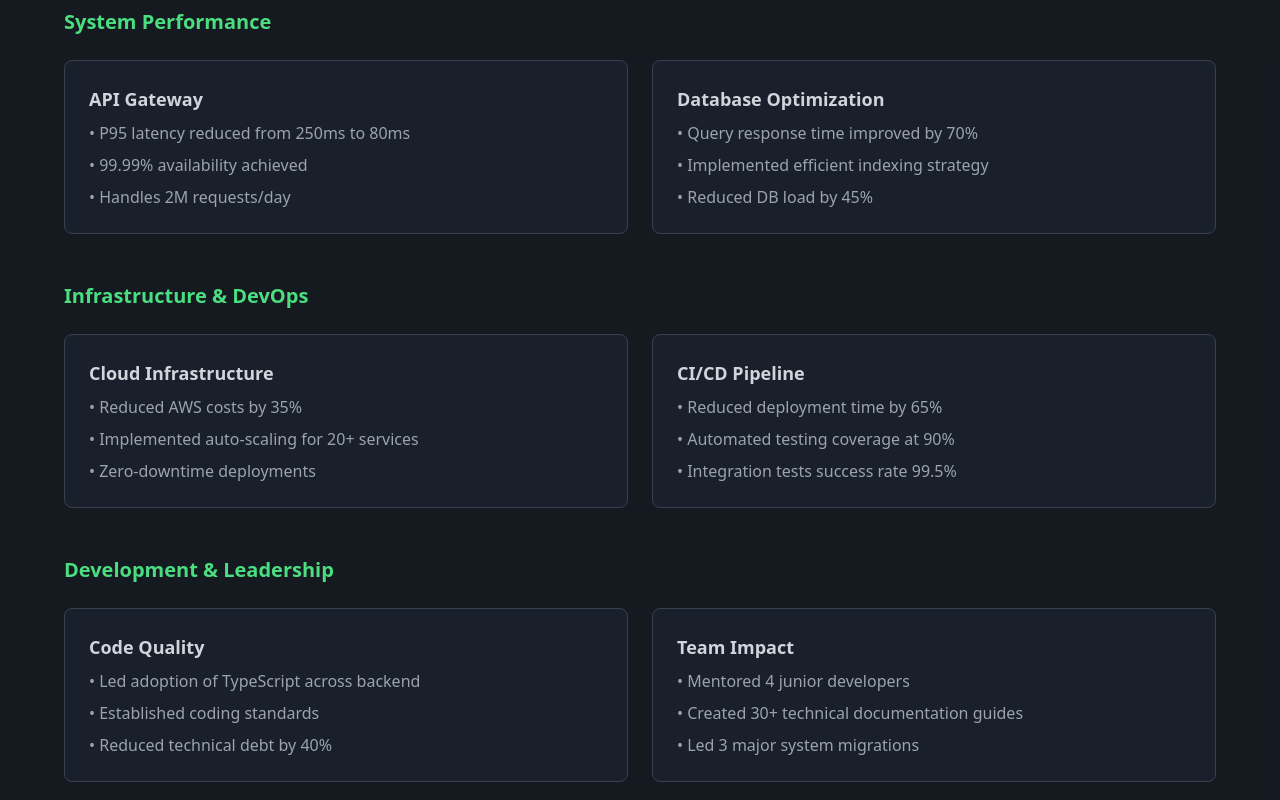
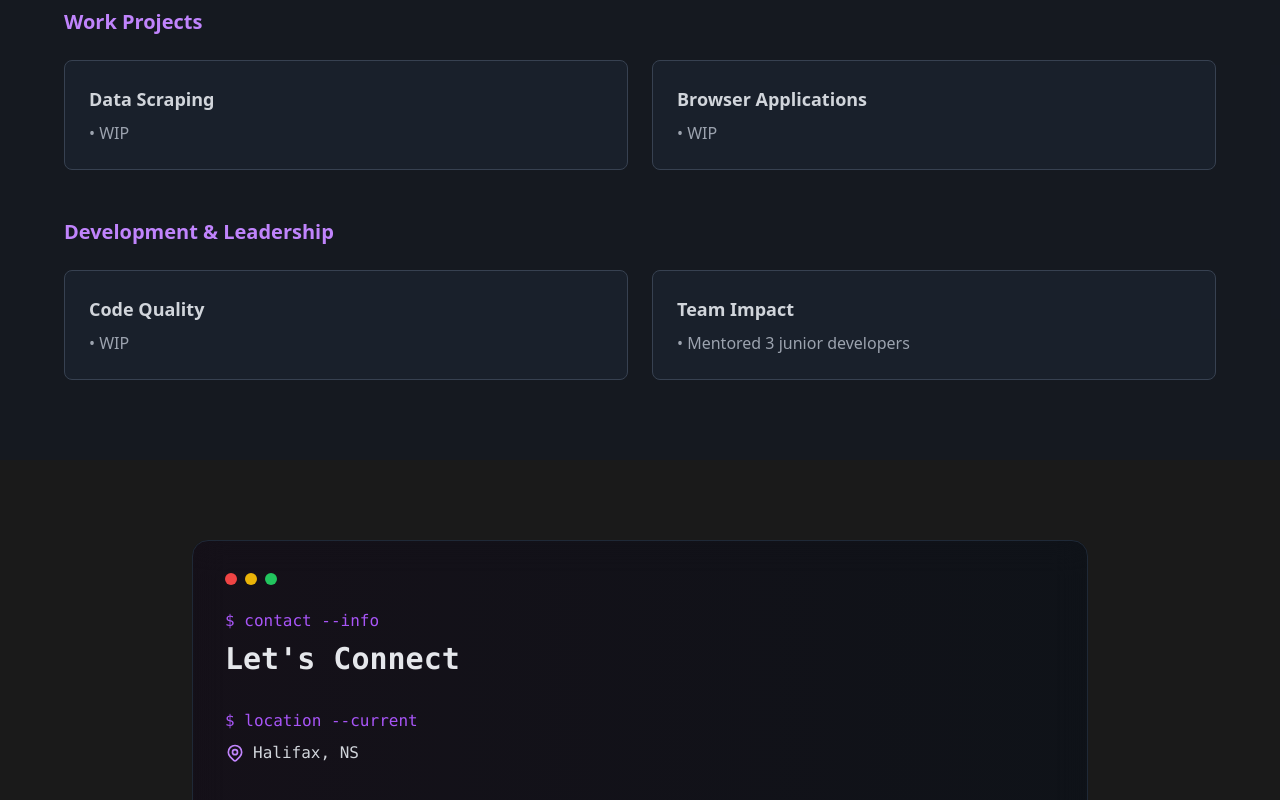
Before and after one commit to CalebMorrison/portfolio, a Next.js app: page / in a window 1280 px wide. Shown: the part 1460-2260 px from the top of the page. Built offline with nearby package versions, Linux system fonts and the light colour scheme.

Commit message:
updating sections to more suit my format

```diff
--- a/app/components/SystemArchitecture.tsx
+++ b/app/components/PersonalProjects.tsx
@@ -7,7 +7,7 @@ export default function SystemArchitecture() {
 		<section className="py-20 px-4">
 			<div className="max-w-6xl mx-auto">
 				<motion.h2 initial={{ opacity: 0 }} whileInView={{ opacity: 1 }} viewport={{ once: true }} className="text-3xl font-bold mb-12 text-center">
-					System Architecture & Projects
+					Personal Projects
 				</motion.h2>
 
 				<div className="grid grid-cols-1 gap-8">
--- a/app/components/TechnicalMetrics.tsx
+++ /dev/null
@@ -1,116 +0,0 @@
-'use client';
-
-import { motion } from 'framer-motion';
-
-export default function TechnicalMetrics() {
-	return (
-		<section className="py-20 px-4 bg-gray-900/50">
-			<div className="max-w-6xl mx-auto">
-				<motion.h2 initial={{ opacity: 0 }} whileInView={{ opacity: 1 }} viewport={{ once: true }} className="text-3xl font-bold mb-12 text-center">
-					Impact & Achievements
-				</motion.h2>
-
-				<div className="grid grid-cols-1 gap-12">
-					{/* System Performance */}
-					<div>
-						<h3 className="text-xl font-semibold mb-6 text-green-400">System Performance</h3>
-						<div className="grid grid-cols-1 md:grid-cols-2 gap-6">
-							<motion.div
-								initial={{ opacity: 0, scale: 0.95 }}
-								whileInView={{ opacity: 1, scale: 1 }}
-								viewport={{ once: true }}
-								className="bg-gray-800/50 rounded-lg p-6 border border-gray-700"
-							>
-								<h4 className="text-lg font-semibold text-gray-300">API Gateway</h4>
-								<ul className="mt-2 space-y-2 text-gray-400">
-									<li>• P95 latency reduced from 250ms to 80ms</li>
-									<li>• 99.99% availability achieved</li>
-									<li>• Handles 2M requests/day</li>
-								</ul>
-							</motion.div>
-							<motion.div
-								initial={{ opacity: 0, scale: 0.95 }}
-								whileInView={{ opacity: 1, scale: 1 }}
-								viewport={{ once: true }}
-								className="bg-gray-800/50 rounded-lg p-6 border border-gray-700"
-							>
-								<h4 className="text-lg font-semibold text-gray-300">Database Optimization</h4>
-								<ul className="mt-2 space-y-2 text-gray-400">
-									<li>• Query response time improved by 70%</li>
-									<li>• Implemented efficient indexing strategy</li>
-									<li>• Reduced DB load by 45%</li>
-								</ul>
-							</motion.div>
-						</div>
-					</div>
-
-					{/* Infrastructure & DevOps */}
-					<div>
-						<h3 className="text-xl font-semibold mb-6 text-green-400">Infrastructure & DevOps</h3>
-						<div className="grid grid-cols-1 md:grid-cols-2 gap-6">
-							<motion.div
-								initial={{ opacity: 0, scale: 0.95 }}
-								whileInView={{ opacity: 1, scale: 1 }}
-								viewport={{ once: true }}
-								className="bg-gray-800/50 rounded-lg p-6 border border-gray-700"
-							>
-								<h4 className="text-lg font-semibold text-gray-300">Cloud Infrastructure</h4>
-								<ul className="mt-2 space-y-2 text-gray-400">
-									<li>• Reduced AWS costs by 35%</li>
-									<li>• Implemented auto-scaling for 20+ services</li>
-									<li>• Zero-downtime deployments</li>
-								</ul>
-							</motion.div>
-							<motion.div
-								initial={{ opacity: 0, scale: 0.95 }}
-								whileInView={{ opacity: 1, scale: 1 }}
-								viewport={{ once: true }}
-								className="bg-gray-800/50 rounded-lg p-6 border border-gray-700"
-							>
-								<h4 className="text-lg font-semibold text-gray-300">CI/CD Pipeline</h4>
-								<ul className="mt-2 space-y-2 text-gray-400">
-									<li>• Reduced deployment time by 65%</li>
-									<li>• Automated testing coverage at 90%</li>
-									<li>• Integration tests success rate 99.5%</li>
-								</ul>
-							</motion.div>
-						</div>
-					</div>
-
-					{/* Development & Leadership */}
-					<div>
-						<h3 className="text-xl font-semibold mb-6 text-green-400">Development & Leadership</h3>
-						<div className="grid grid-cols-1 md:grid-cols-2 gap-6">
-							<motion.div
-								initial={{ opacity: 0, scale: 0.95 }}
-								whileInView={{ opacity: 1, scale: 1 }}
-								viewport={{ once: true }}
-								className="bg-gray-800/50 rounded-lg p-6 border border-gray-700"
-							>
-								<h4 className="text-lg font-semibold text-gray-300">Code Quality</h4>
-								<ul className="mt-2 space-y-2 text-gray-400">
-									<li>• Led adoption of TypeScript across backend</li>
-									<li>• Established coding standards</li>
-									<li>• Reduced technical debt by 40%</li>
-								</ul>
-							</motion.div>
-							<motion.div
-								initial={{ opacity: 0, scale: 0.95 }}
-								whileInView={{ opacity: 1, scale: 1 }}
-								viewport={{ once: true }}
-								className="bg-gray-800/50 rounded-lg p-6 border border-gray-700"
-							>
-								<h4 className="text-lg font-semibold text-gray-300">Team Impact</h4>
-								<ul className="mt-2 space-y-2 text-gray-400">
-									<li>• Mentored 4 junior developers</li>
-									<li>• Created 30+ technical documentation guides</li>
-									<li>• Led 3 major system migrations</li>
-								</ul>
-							</motion.div>
-						</div>
-					</div>
-				</div>
-			</div>
-		</section>
-	);
-}
--- /dev/null
+++ b/app/components/WorkProjectsAchievements.tsx
@@ -0,0 +1,75 @@
+'use client';
+
+import { motion } from 'framer-motion';
+
+export default function TechnicalMetrics() {
+	return (
+		<section className="py-20 px-4 bg-gray-900/50">
+			<div className="max-w-6xl mx-auto">
+				<motion.h2 initial={{ opacity: 0 }} whileInView={{ opacity: 1 }} viewport={{ once: true }} className="text-3xl font-bold mb-12 text-center">
+					Work Projects & Achievements
+				</motion.h2>
+
+				<div className="grid grid-cols-1 gap-12">
+					{/* Work Projects */}
+					<div>
+						<h3 className="text-xl font-semibold mb-6 text-purple-400">Work Projects</h3>
+						<div className="grid grid-cols-1 md:grid-cols-2 gap-6">
+							<motion.div
+								initial={{ opacity: 0, scale: 0.95 }}
+								whileInView={{ opacity: 1, scale: 1 }}
+								viewport={{ once: true }}
+								className="bg-gray-800/50 rounded-lg p-6 border border-gray-700"
+							>
+								<h4 className="text-lg font-semibold text-gray-300">Data Scraping</h4>
+								<ul className="mt-2 space-y-2 text-gray-400">
+									<li>• WIP</li>
+								</ul>
+							</motion.div>
+							<motion.div
+								initial={{ opacity: 0, scale: 0.95 }}
+								whileInView={{ opacity: 1, scale: 1 }}
+								viewport={{ once: true }}
+								className="bg-gray-800/50 rounded-lg p-6 border border-gray-700"
+							>
+								<h4 className="text-lg font-semibold text-gray-300">Browser Applications</h4>
+								<ul className="mt-2 space-y-2 text-gray-400">
+									<li>• WIP</li>
+								</ul>
+							</motion.div>
+						</div>
+					</div>
+
+					{/* Development & Leadership */}
+					<div>
+						<h3 className="text-xl font-semibold mb-6 text-purple-400">Development & Leadership</h3>
+						<div className="grid grid-cols-1 md:grid-cols-2 gap-6">
+							<motion.div
+								initial={{ opacity: 0, scale: 0.95 }}
+								whileInView={{ opacity: 1, scale: 1 }}
+								viewport={{ once: true }}
+								className="bg-gray-800/50 rounded-lg p-6 border border-gray-700"
+							>
+								<h4 className="text-lg font-semibold text-gray-300">Code Quality</h4>
+								<ul className="mt-2 space-y-2 text-gray-400">
+									<li>• WIP</li>
+								</ul>
+							</motion.div>
+							<motion.div
+								initial={{ opacity: 0, scale: 0.95 }}
+								whileInView={{ opacity: 1, scale: 1 }}
+								viewport={{ once: true }}
+								className="bg-gray-800/50 rounded-lg p-6 border border-gray-700"
+							>
+								<h4 className="text-lg font-semibold text-gray-300">Team Impact</h4>
+								<ul className="mt-2 space-y-2 text-gray-400">
+									<li>• Mentored 3 junior developers</li>
+								</ul>
+							</motion.div>
+						</div>
+					</div>
+				</div>
+			</div>
+		</section>
+	);
+}
--- a/app/page.tsx
+++ b/app/page.tsx
@@ -1,8 +1,8 @@
 'use client';
 
 import HeroSection from './components/HeroSection';
-import SystemArchitecture from './components/SystemArchitecture';
-import TechnicalMetrics from './components/TechnicalMetrics';
+import SystemArchitecture from './components/PersonalProjects';
+import TechnicalMetrics from './components/WorkProjectsAchievements';
 import ContactSection from './components/ContactSection';
 
 export default function BackendPortfolio() {
```
Also changed, not shown: 1 other file (tests, documents, lock files or other folders).
